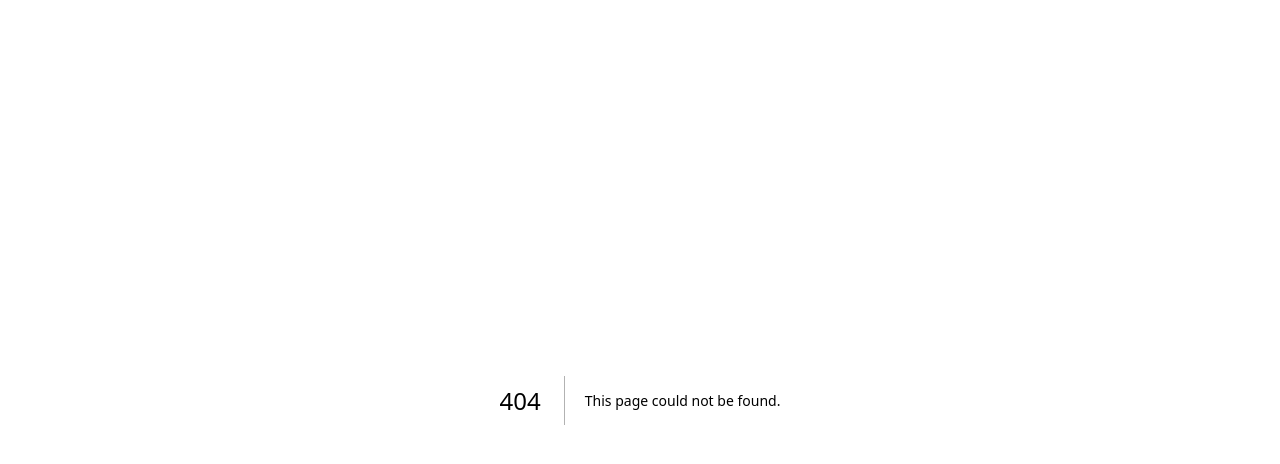
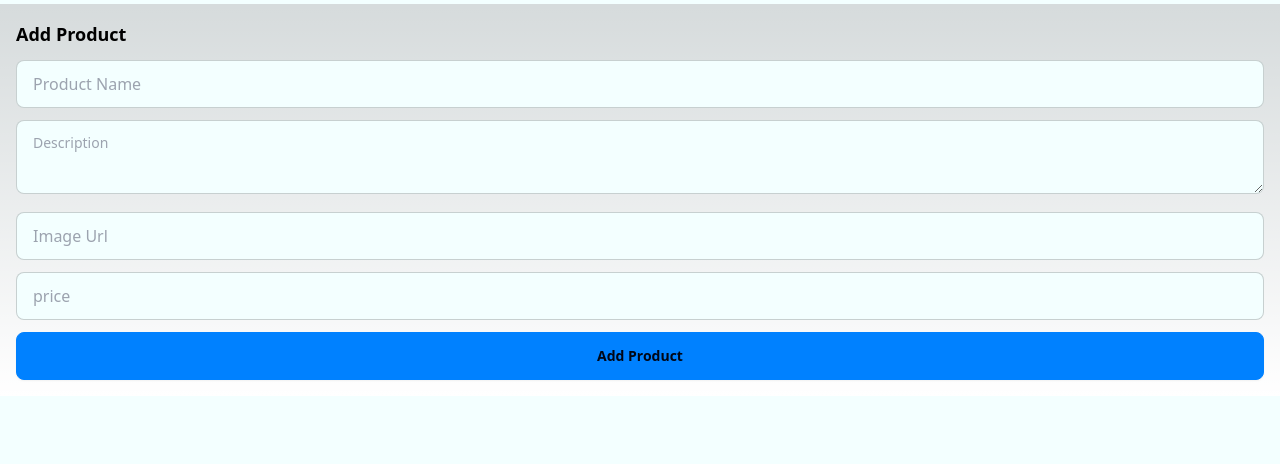
Before and after one commit to juliebronstein/Next-ecommerce, a Next.js app: page /add-product in a window 1280 px wide. Before the commit this address had no page. Shown: the top 464 px of the page. Built offline with nearby package versions, Linux system fonts and the light colour scheme.

Commit message:
add-product

```diff
--- a/next.config.mjs
+++ b/next.config.mjs
@@ -1,4 +1,11 @@
 /** @type {import('next').NextConfig} */
-const nextConfig = {};
+const nextConfig = {
+    images:{
+       remotePatterns:[{hostname:"images.unsplash.com"}]
+    },
+    experimental:{
+        serverActions:true
+    }
+};
 
 export default nextConfig;
--- /dev/null
+++ b/src/app/add-product/page.tsx
@@ -0,0 +1,66 @@
+import prisma from "@/lib/db/prisma";
+import { redirect } from "next/navigation";
+import FormSubmitButtont from "../component/FormSubmitButtont";
+
+export const metadata= {
+  title: "OnlineShop - Add Product",
+  description: "We make your wallet cry",
+};
+
+
+const addProduct=async(formData:FormData)=>{
+'use server';
+const name=formData.get('name')?.toString()
+const descriptions=formData.get('description')?.toString()
+const imageUrl=formData.get('imageUrl')?.toString()
+const price=Number(formData.get('price')?.toString()||0)
+if(!name || !price || !imageUrl || !descriptions)
+  throw Error("Missing required field")
+const res=await prisma.product.create({
+  data:{
+    name,
+    descriptions,
+    imageUrl,
+    price
+  }
+})
+// console.log("res",res)
+redirect("/")
+}
+
+
+export default function AddProductPage() {
+  return  <div>
+      <h1 className="text-lg font-bold mb-3">Add Product</h1>
+      <form action={addProduct}>
+      <input
+      required
+      name="name"
+      type="text"
+      placeholder="Product Name"
+      className="input input-bordered w-full mb-3" />
+      <textarea
+      required
+      name="description"
+      placeholder="Description"
+      className="textarea textarea-bordered w-full mb-3 "
+      />
+      <input
+      required
+      name="imageUrl"
+      type="url"
+      placeholder="Image Url"
+      className="input input-bordered w-full  mb-3" />
+      <input
+      required
+      name="price"
+      type="number"
+      placeholder="price"
+      className="input input-bordered w-full mb-3 " />
+      <FormSubmitButtont className="btn btn-primary btn-block" type="submit">
+        K
+      </FormSubmitButtont>
+      {/* <button className="btn btn-primary btn-block" type="submit">Add Product</button> */}
+      </form>
+    </div>
+}
--- /dev/null
+++ b/src/app/component/FormSubmitButtont.tsx
@@ -0,0 +1,19 @@
+"use client"
+
+import { ComponentProps, ReactNode } from "react"
+
+type FormSubmitButtontProps={
+    children:ReactNode,
+    className?:string,
+    type?:string
+}& ComponentProps<"button">
+
+
+const FormSubmitButtont=(
+    {children,className,type}:FormSubmitButtontProps
+)=>{
+return(
+    <button className={className} type={type} >Add Product</button>
+)
+}
+export default FormSubmitButtont
--- a/src/app/layout.tsx
+++ b/src/app/layout.tsx
@@ -5,8 +5,8 @@ import "./globals.css";
 const inter = Inter({ subsets: ["latin"] });
 
 export const metadata: Metadata = {
-  title: "Create Next App",
-  description: "Generated by create next app",
+  title: "OnlineShop",
+  description: "We make your wallet cry",
 };
 
 export default function RootLayout({
@@ -14,9 +14,15 @@ export default function RootLayout({
 }: Readonly<{
   children: React.ReactNode;
 }>) {
+  const isServer = typeof window === 'undefined';
+  const className = isServer ? 'h-full vsc-initialized' : 'mt-1';
   return (
     <html lang="en">
-      <body className={inter.className}>{children}</body>
+      <body className={className}>
+        <main className="p-4 max-w-7xl m-auto min-w-[300px]">
+        {children}
+        </main>
+        </body>
     </html>
   );
 }
--- a/tailwind.config.ts
+++ b/tailwind.config.ts
@@ -11,27 +11,51 @@ const config: Config = {
     themes: [
       {
         mytheme: {
+          primary: '#0081ff',
+          secondary: "#00cbab",
+          accent: "#004bff",
+          neutral: "#161a15",
+          "base-100": "#f3ffff",
+          info: "#60bdff",
+          success: "#00db00",
+          warning: "#a06000",
+          error: "#ff4150",
+        },
+      },
+    ],
+  },
+};
 
-"primary": "#0081ff",
+export default config;
 
-"secondary": "#00cbab",
 
-"accent": "#004bff",
 
-"neutral": "#161a15",
-
-"base-100": "#f3ffff",
-
-"info": "#60bdff",
-
-"success": "#00db00",
-
-"warning": "#a06000",
-
-"error": "#ff4150",
-          },
-        },
-      ],
-    },
-};
-export default config;
+// /** @type {import('tailwindcss').Config} */
+// module.exports = {
+//   content: [
+//     "./src/pages/**/*.{js,ts,jsx,tsx,mdx}",
+//     "./src/components/**/*.{js,ts,jsx,tsx,mdx}",
+//     "./src/app/**/*.{js,ts,jsx,tsx,mdx}",
+//   ],
+//   plugins: [require("daisyui")],
+//   daisyui: {
+//     themes: [
+//       {
+//         lightTheme: {
+//           primary: "#f4aa3a",
+//           secondary: "#f4f4a1",
+//           accent: "#1be885",
+//           neutral: "#272136",
+//           "base-100": "#ffffff",
+//           info: "#778ad4",
+//           success: "#23b893",
+//           warning: "#f79926",
+//           error: "#ea535a",
+//           body: {
+//             "background-color": "#e3e6e6",
+//           },
+//         },
+//       },
+//     ],
+//   },
+// };
```
Also changed, not shown: 1 other file (tests, documents, lock files or other folders).
